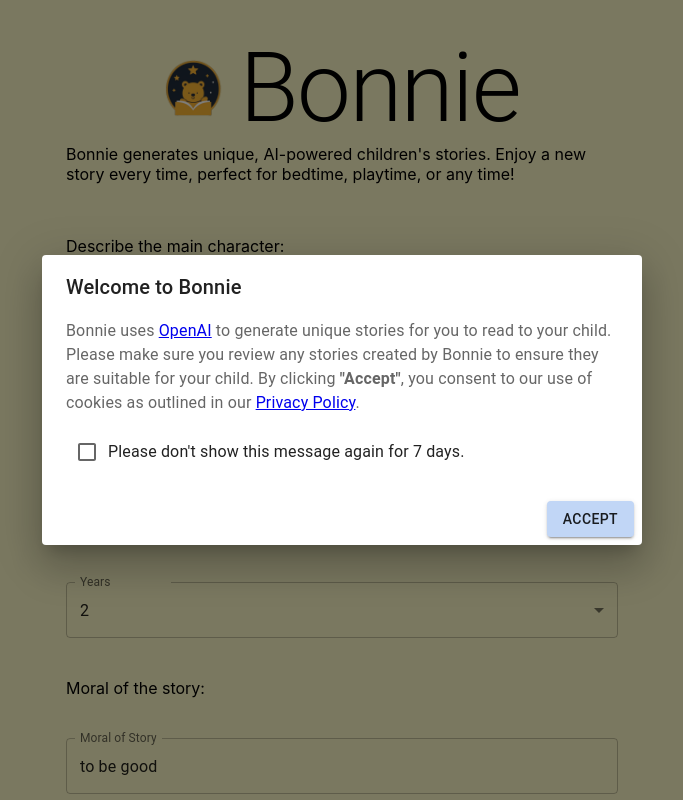
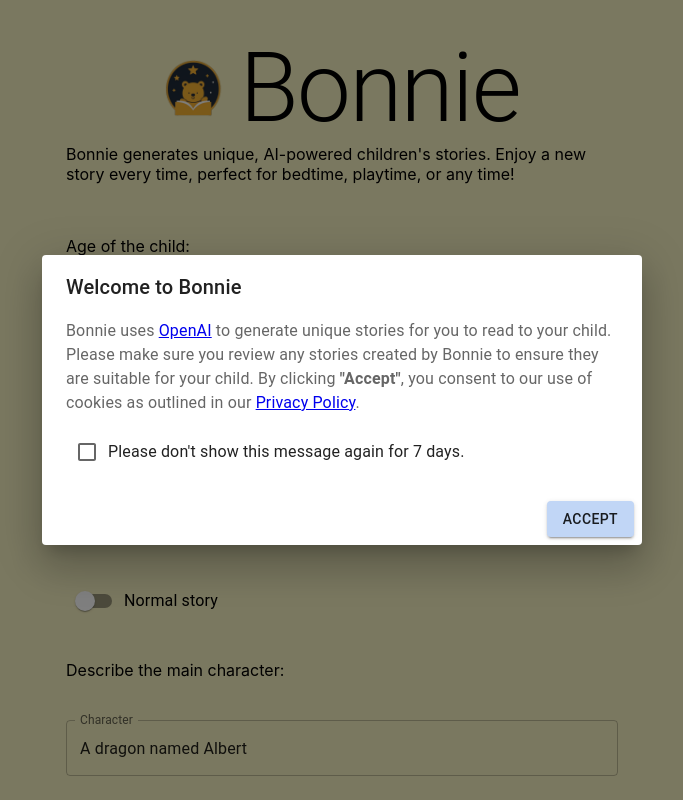
Before and after one commit to simplybenuk/bonnie, a React (Create React App) app in the folder client/: page / in a window 1280 px wide. Shown: the top 800 px of the page, without its empty margins (298-981 px from the left). Built offline with nearby package versions, Linux system fonts and the light colour scheme.

Commit message:
Added functionality to make story rhyme

```diff
--- a/client/src/components/StoryForm.js
+++ b/client/src/components/StoryForm.js
@@ -1,4 +1,4 @@
-import React from 'react';
+import React, { useState } from 'react';
 import TextField from '@mui/material/TextField';
 import Slider from '@mui/material/Slider';
 import Select from '@mui/material/Select';
@@ -7,35 +7,21 @@
 import InputLabel from '@mui/material/InputLabel';
 import Button from '@mui/material/Button';
 import Stack from '@mui/material/Stack';
+import Switch from '@mui/material/Switch';
+import FormControlLabel from '@mui/material/FormControlLabel';
 import { AppBar, Container, Toolbar, Typography, Card, CardContent } from '@mui/material';
 
 const StoryForm = ({character, setCharacter, minutes, setMinutes, age, setAge, moral, setMoral, createStory}) => {
+    const [isRhyming, setIsRhyming] = useState(false);
+
+    const toggleRhyming = () => {
+      setIsRhyming(prev => !prev);
+    };
+
     return (
-        <section class='story-form'>
+        <section className='story-form'>
             <Container maxWidth='sm'>
               <Stack spacing={5}>
-                  <label htmlFor="character">Describe the main character:</label>
-                  <TextField
-                    value={character}
-                    onChange={e => setCharacter(e.target.value)}
-                    label="Character"
-                    variant="outlined"
-                    fullWidth="True"
-                    color="success"
-                  />
-                  <label htmlFor="minutes">Length of the story (in minutes):</label>
-                  <Slider
-                    aria-label="Minutes"
-                    defaultValue={2}
-                    value={minutes}
-                    valueLabelDisplay="on"
-                    step={1}
-                    marks
-                    min={1}
-                    max={5}
-                    color="success"
-                    onChange={(e, value) => setMinutes(value)}
-                  />
                 <label htmlFor="age">Age of the child:</label>
                 <FormControl variant="outlined">
                   <InputLabel id="age-label">Years</InputLabel>
@@ -59,6 +45,34 @@
                     <MenuItem value={9}>9+</MenuItem>
                   </Select>
                 </FormControl>
+                <label htmlFor="minutes">Length of the story (in minutes):</label>
+                <Slider
+                  aria-label="Minutes"
+                  defaultValue={2}
+                  value={minutes}
+                  valueLabelDisplay="on"
+                  step={1}
+                  marks
+                  min={1}
+                  max={5}
+                  color="success"
+                  onChange={(e, value) => setMinutes(value)}
+                />
+                <label htmlFor="rhyme">Choose whether you want a normal or rhyming story:</label>
+                <FormControlLabel
+                  control={<Switch checked={isRhyming} onChange={toggleRhyming} color="success"/>}
+                  label={isRhyming ? "Rhyming story" : "Normal story"}
+                  align="center"
+                />
+                <label htmlFor="character">Describe the main character:</label>
+                <TextField
+                  value={character}
+                  onChange={e => setCharacter(e.target.value)}
+                  label="Character"
+                  variant="outlined"
+                  fullWidth="True"
+                  color="success"
+                />
                 <label htmlFor="moral">Moral of the story:</label>
                 <TextField
                   value={moral}
@@ -67,10 +81,10 @@
                   variant="outlined"
                   color="success"
                 />
-                  <Button variant="contained" onClick={createStory} color="success">Create a Story</Button>
-                </Stack>
+                <Button variant="contained" onClick={createStory} color="success">Create a Story</Button>
+              </Stack>
             </Container>
-          </section>
+        </section>
     )
 }
 
--- a/client/src/pages/HomePage.js
+++ b/client/src/pages/HomePage.js
@@ -17,13 +17,14 @@
     const [minutes, setMinutes] = useState(2);
     const [age, setAge] = useState(2);
     const [moral, setMoral] = useState('to be good');
+    const [isRhyming, setIsRhyming] = useState(false);
     const [showForm, setShowForm] = useState(true);
 
     const createStory = async () => {
       setShowForm(false);
       setLoading(true);
       const prompt = `
-          Create a bedtime story designed for a child of age ${age}.
+          Create a ${isRhyming ? 'rhyming' : 'normal'} bedtime story designed for a child of age ${age}.
           The story should take about ${minutes} minutes to read to the child.
           The main character is ${character}. The hidden moral will be ${moral}.
           Always conclude the Story with "The End".
@@ -46,10 +47,9 @@
     }
 
     return (
-
         <main>
           <TermsModal />
-          <section class='intro'>
+          <section className='intro'>
             <Container maxWidth='sm'>
                 <Box display="flex" justifyContent="center" alignItems="center" gap={2}>
                     <img src={logo} alt="Logo" style={{ height: '60px' }} />
@@ -70,6 +70,8 @@
               setAge={setAge}
               moral={moral}
               setMoral={setMoral}
+              isRhyming={isRhyming}
+              setIsRhyming={setIsRhyming}
               createStory={createStory}
             />
           ) : null}
```
